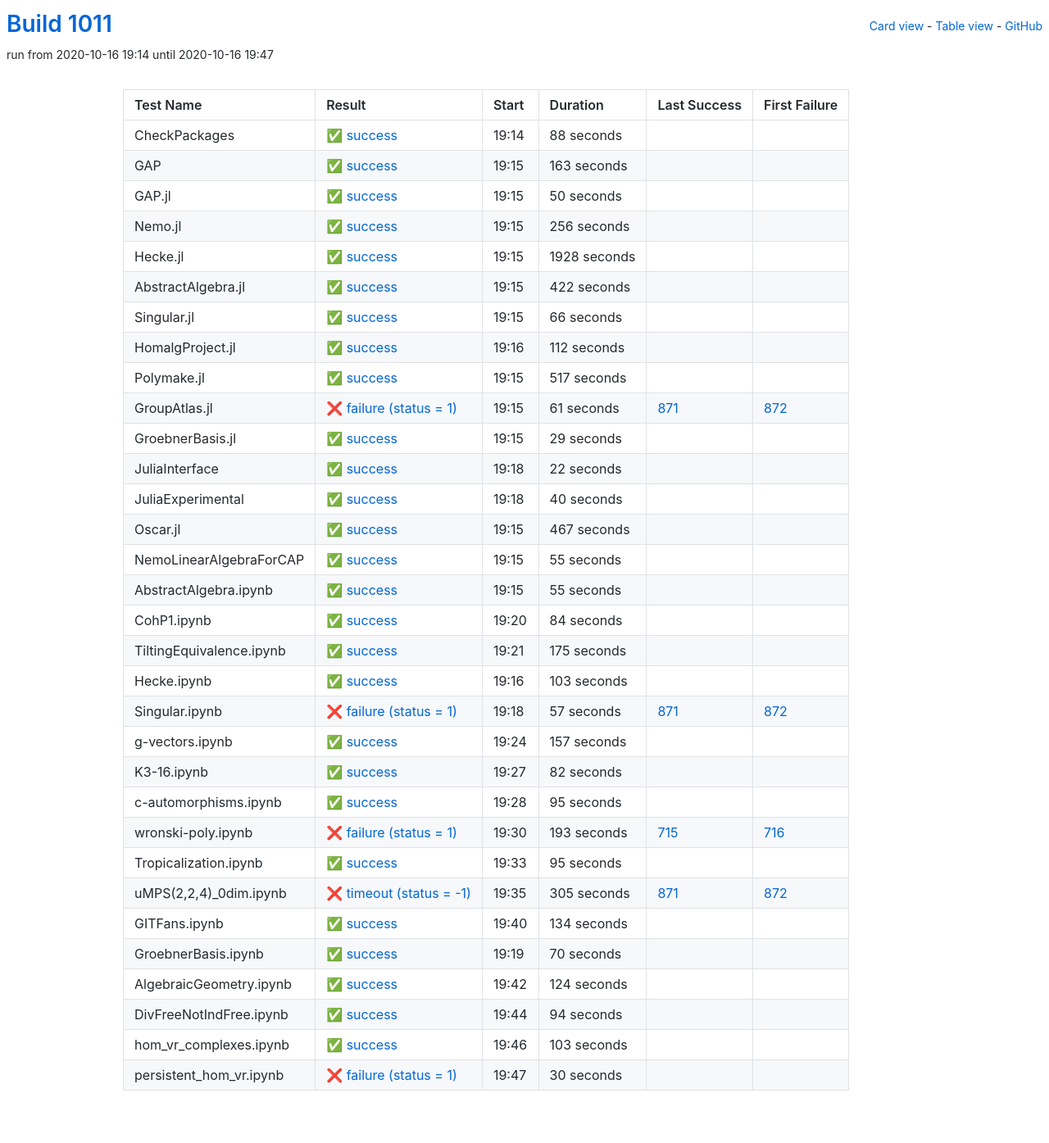
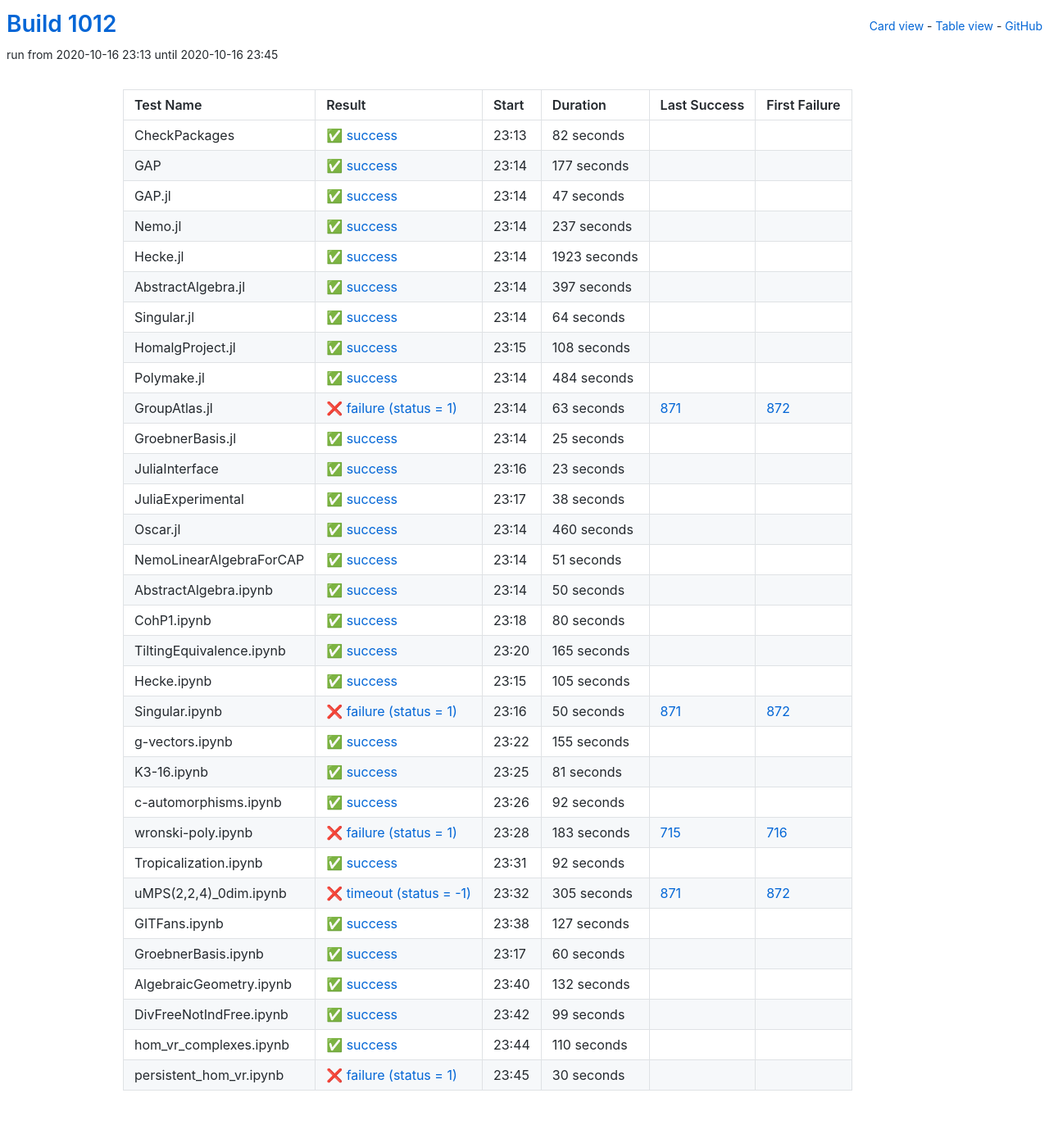
Before and after one commit to oscar-system/oscar-ci-status-stable, a Jekyll site: the page built from table.html, in a window 1280 px wide. Shown: the whole page at 82% size. Built offline with Jekyll 4.4.1, drawn with Linux system fonts in a browser that asks for light colours.

Commit message:
Build #1012

```diff
--- a/_data/ci.yml
+++ b/_data/ci.yml
@@ -1,6 +1,6 @@
 ---
-build: 1011
-build_url: https://oscarci.mathematik.uni-kl.de/job/oscar-stable/1011/
+build: 1012
+build_url: https://oscarci.mathematik.uni-kl.de/job/oscar-stable/1012/
 job: oscar-stable
 organization: oscar-system
 repo: oscar-ci-status-stable
@@ -8,32 +8,188 @@ repourl: https://github.com/oscar-system/oscar-ci-status-stable
 tests:
 - name: CheckPackages
   id: checkpackages
-  log: https://oscarci.mathematik.uni-kl.de/job/oscar-stable/1011/artifact/logs/build-1011/CheckPackages.log
-  start: 2020-10-16 19:14
+  log: https://oscarci.mathematik.uni-kl.de/job/oscar-stable/1012/artifact/logs/build-1012/CheckPackages.log
+  start: 2020-10-16 23:13
   success: true
   exitcode: 0
   status: success
-  duration: 88
+  duration: 82
   last_success: false
   last_success_url:
   first_failure: false
   first_failure_url:
 - name: GAP
   id: gap
-  log: https://oscarci.mathematik.uni-kl.de/job/oscar-stable/1011/artifact/logs/build-1011/GAP.log
-  start: 2020-10-16 19:15
+  log: https://oscarci.mathematik.uni-kl.de/job/oscar-stable/1012/artifact/logs/build-1012/GAP.log
+  start: 2020-10-16 23:14
   success: true
   exitcode: 0
   status: success
-  duration: 163
+  duration: 177
   last_success: false
   last_success_url:
   first_failure: false
   first_failure_url:
 - name: GAP.jl
   id: gap-jl
-  log: https://oscarci.mathematik.uni-kl.de/job/oscar-stable/1011/artifact/logs/build-1011/GAP.jl.log
-  start: 2020-10-16 19:15
+  log: https://oscarci.mathematik.uni-kl.de/job/oscar-stable/1012/artifact/logs/build-1012/GAP.jl.log
+  start: 2020-10-16 23:14
+  success: true
+  exitcode: 0
+  status: success
+  duration: 47
+  last_success: false
+  last_success_url:
+  first_failure: false
+  first_failure_url:
+- name: Nemo.jl
+  id: nemo-jl
+  log: https://oscarci.mathematik.uni-kl.de/job/oscar-stable/1012/artifact/logs/build-1012/Nemo.jl.log
+  start: 2020-10-16 23:14
+  success: true
+  exitcode: 0
+  status: success
+  duration: 237
+  last_success: false
+  last_success_url:
+  first_failure: false
+  first_failure_url:
+- name: Hecke.jl
+  id: hecke-jl
+  log: https://oscarci.mathematik.uni-kl.de/job/oscar-stable/1012/artifact/logs/build-1012/Hecke.jl.log
+  start: 2020-10-16 23:14
+  success: true
+  exitcode: 0
+  status: success
+  duration: 1923
+  last_success: false
+  last_success_url:
+  first_failure: false
+  first_failure_url:
+- name: AbstractAlgebra.jl
+  id: abstractalgebra-jl
+  log: https://oscarci.mathematik.uni-kl.de/job/oscar-stable/1012/artifact/logs/build-1012/AbstractAlgebra.jl.log
+  start: 2020-10-16 23:14
+  success: true
+  exitcode: 0
+  status: success
+  duration: 397
+  last_success: false
+  last_success_url:
+  first_failure: false
+  first_failure_url:
+- name: Singular.jl
+  id: singular-jl
+  log: https://oscarci.mathematik.uni-kl.de/job/oscar-stable/1012/artifact/logs/build-1012/Singular.jl.log
+  start: 2020-10-16 23:14
+  success: true
+  exitcode: 0
+  status: success
+  duration: 64
+  last_success: false
+  last_success_url:
+  first_failure: false
+  first_failure_url:
+- name: HomalgProject.jl
+  id: homalgproject-jl
+  log: https://oscarci.mathematik.uni-kl.de/job/oscar-stable/1012/artifact/logs/build-1012/HomalgProject.jl.log
+  start: 2020-10-16 23:15
+  success: true
+  exitcode: 0
+  status: success
+  duration: 108
+  last_success: false
+  last_success_url:
+  first_failure: false
+  first_failure_url:
+- name: Polymake.jl
+  id: polymake-jl
+  log: https://oscarci.mathematik.uni-kl.de/job/oscar-stable/1012/artifact/logs/build-1012/Polymake.jl.log
+  start: 2020-10-16 23:14
+  success: true
+  exitcode: 0
+  status: success
+  duration: 484
+  last_success: false
+  last_success_url:
+  first_failure: false
+  first_failure_url:
+- name: GroupAtlas.jl
+  id: groupatlas-jl
+  log: https://oscarci.mathematik.uni-kl.de/job/oscar-stable/1012/artifact/logs/build-1012/GroupAtlas.jl.log
+  start: 2020-10-16 23:14
+  success: false
+  exitcode: 1
+  status: failure
+  duration: 63
+  last_success: 871
+  last_success_url: https://oscarci.mathematik.uni-kl.de/job/oscar-stable/871/
+  first_failure: 872
+  first_failure_url: https://oscarci.mathematik.uni-kl.de/job/oscar-stable/872/
+- name: GroebnerBasis.jl
+  id: groebnerbasis-jl
+  log: https://oscarci.mathematik.uni-kl.de/job/oscar-stable/1012/artifact/logs/build-1012/GroebnerBasis.jl.log
+  start: 2020-10-16 23:14
+  success: true
+  exitcode: 0
+  status: success
+  duration: 25
+  last_success: false
+  last_success_url:
+  first_failure: false
+  first_failure_url:
+- name: JuliaInterface
+  id: juliainterface
+  log: https://oscarci.mathematik.uni-kl.de/job/oscar-stable/1012/artifact/logs/build-1012/JuliaInterface.log
+  start: 2020-10-16 23:16
+  success: true
+  exitcode: 0
+  status: success
+  duration: 23
+  last_success: false
+  last_success_url:
+  first_failure: false
+  first_failure_url:
+- name: JuliaExperimental
+  id: juliaexperimental
+  log: https://oscarci.mathematik.uni-kl.de/job/oscar-stable/1012/artifact/logs/build-1012/JuliaExperimental.log
+  start: 2020-10-16 23:17
+  success: true
+  exitcode: 0
+  status: success
+  duration: 38
+  last_success: false
+  last_success_url:
+  first_failure: false
+  first_failure_url:
+- name: Oscar.jl
+  id: oscar-jl
+  log: https://oscarci.mathematik.uni-kl.de/job/oscar-stable/1012/artifact/logs/build-1012/Oscar.jl.log
+  start: 2020-10-16 23:14
+  success: true
+  exitcode: 0
+  status: success
+  duration: 460
+  last_success: false
+  last_success_url:
+  first_failure: false
+  first_failure_url:
+- name: NemoLinearAlgebraForCAP
+  id: nemolinearalgebraforcap
+  log: https://oscarci.mathematik.uni-kl.de/job/oscar-stable/1012/artifact/logs/build-1012/NemoLinearAlgebraForCAP.log
+  start: 2020-10-16 23:14
+  success: true
+  exitcode: 0
+  status: success
+  duration: 51
+  last_success: false
+  last_success_url:
+  first_failure: false
+  first_failure_url:
+- name: AbstractAlgebra.ipynb
+  id: abstractalgebra-ipynb
+  log: https://oscarci.mathematik.uni-kl.de/job/oscar-stable/1012/artifact/logs/build-1012/AbstractAlgebra.ipynb.log
+  start: 2020-10-16 23:14
   success: true
   exitcode: 0
   status: success
@@ -42,274 +198,118 @@ tests:
   last_success_url:
   first_failure: false
   first_failure_url:
-- name: Nemo.jl
-  id: nemo-jl
-  log: https://oscarci.mathematik.uni-kl.de/job/oscar-stable/1011/artifact/logs/build-1011/Nemo.jl.log
-  start: 2020-10-16 19:15
+- name: CohP1.ipynb
+  id: cohp1-ipynb
+  log: https://oscarci.mathematik.uni-kl.de/job/oscar-stable/1012/artifact/logs/build-1012/CohP1.ipynb.log
+  start: 2020-10-16 23:18
   success: true
   exitcode: 0
   status: success
-  duration: 256
-  last_success: false
-  last_success_url:
-  first_failure: false
-  first_failure_url:
-- name: Hecke.jl
-  id: hecke-jl
-  log: https://oscarci.mathematik.uni-kl.de/job/oscar-stable/1011/artifact/logs/build-1011/Hecke.jl.log
-  start: 2020-10-16 19:15
-  success: true
-  exitcode: 0
-  status: success
-  duration: 1928
-  last_success: false
-  last_success_url:
-  first_failure: false
-  first_failure_url:
-- name: AbstractAlgebra.jl
-  id: abstractalgebra-jl
-  log: https://oscarci.mathematik.uni-kl.de/job/oscar-stable/1011/artifact/logs/build-1011/AbstractAlgebra.jl.log
-  start: 2020-10-16 19:15
-  success: true
-  exitcode: 0
-  status: success
-  duration: 422
-  last_success: false
-  last_success_url:
-  first_failure: false
-  first_failure_url:
-- name: Singular.jl
-  id: singular-jl
-  log: https://oscarci.mathematik.uni-kl.de/job/oscar-stable/1011/artifact/logs/build-1011/Singular.jl.log
-  start: 2020-10-16 19:15
-  success: true
-  exitcode: 0
-  status: success
-  duration: 66
-  last_success: false
-  last_success_url:
-  first_failure: false
-  first_failure_url:
-- name: HomalgProject.jl
-  id: homalgproject-jl
-  log: https://oscarci.mathematik.uni-kl.de/job/oscar-stable/1011/artifact/logs/build-1011/HomalgProject.jl.log
-  start: 2020-10-16 19:16
-  success: true
-  exitcode: 0
-  status: success
-  duration: 112
-  last_success: false
-  last_success_url:
-  first_failure: false
-  first_failure_url:
-- name: Polymake.jl
-  id: polymake-jl
-  log: https://oscarci.mathematik.uni-kl.de/job/oscar-stable/1011/artifact/logs/build-1011/Polymake.jl.log
-  start: 2020-10-16 19:15
-  success: true
-  exitcode: 0
-  status: success
-  duration: 517
-  last_success: false
-  last_success_url:
-  first_failure: false
-  first_failure_url:
-- name: GroupAtlas.jl
-  id: groupatlas-jl
-  log: https://oscarci.mathematik.uni-kl.de/job/oscar-stable/1011/artifact/logs/build-1011/GroupAtlas.jl.log
-  start: 2020-10-16 19:15
-  success: false
-  exitcode: 1
-  status: failure
-  duration: 61
-  last_success: 871
-  last_success_url: https://oscarci.mathematik.uni-kl.de/job/oscar-stable/871/
-  first_failure: 872
-  first_failure_url: https://oscarci.mathematik.uni-kl.de/job/oscar-stable/872/
-- name: GroebnerBasis.jl
-  id: groebnerbasis-jl
-  log: https://oscarci.mathematik.uni-kl.de/job/oscar-stable/1011/artifact/logs/build-1011/GroebnerBasis.jl.log
-  start: 2020-10-16 19:15
-  success: true
-  exitcode: 0
-  status: success
-  duration: 29
-  last_success: false
-  last_success_url:
-  first_failure: false
-  first_failure_url:
-- name: JuliaInterface
-  id: juliainterface
-  log: https://oscarci.mathematik.uni-kl.de/job/oscar-stable/1011/artifact/logs/build-1011/JuliaInterface.log
-  start: 2020-10-16 19:18
-  success: true
-  exitcode: 0
-  status: success
-  duration: 22
-  last_success: false
-  last_success_url:
-  first_failure: false
-  first_failure_url:
-- name: JuliaExperimental
-  id: juliaexperimental
-  log: https://oscarci.mathematik.uni-kl.de/job/oscar-stable/1011/artifact/logs/build-1011/JuliaExperimental.log
-  start: 2020-10-16 19:18
-  success: true
-  exitcode: 0
-  status: success
-  duration: 40
-  last_success: false
-  last_success_url:
-  first_failure: false
-  first_failure_url:
-- name: Oscar.jl
-  id: oscar-jl
-  log: https://oscarci.mathematik.uni-kl.de/job/oscar-stable/1011/artifact/logs/build-1011/Oscar.jl.log
-  start: 2020-10-16 19:15
-  success: true
-  exitcode: 0
-  status: success
-  duration: 467
-  last_success: false
-  last_success_url:
-  first_failure: false
-  first_failure_url:
-- name: NemoLinearAlgebraForCAP
-  id: nemolinearalgebraforcap
-  log: https://oscarci.mathematik.uni-kl.de/job/oscar-stable/1011/artifact/logs/build-1011/NemoLinearAlgebraForCAP.log
-  start: 2020-10-16 19:15
-  success: true
-  exitcode: 0
-  status: success
-  duration: 55
-  last_success: false
-  last_success_url:
-  first_failure: false
-  first_failure_url:
-- name: AbstractAlgebra.ipynb
-  id: abstractalgebra-ipynb
-  log: https://oscarci.mathematik.uni-kl.de/job/oscar-stable/1011/artifact/logs/build-1011/AbstractAlgebra.ipynb.log
-  start: 2020-10-16 19:15
-  success: true
-  exitcode: 0
-  status: success
-  duration: 55
-  last_success: false
-  last_success_url:
-  first_failure: false
-  first_failure_url:
-- name: CohP1.ipynb
-  id: cohp1-ipynb
-  log: https://oscarci.mathematik.uni-kl.de/job/oscar-stable/1011/artifact/logs/build-1011/CohP1.ipynb.log
-  start: 2020-10-16 19:20
-  success: true
-  exitcode: 0
-  status: success
-  duration: 84
+  duration: 80
   last_success: false
   last_success_url:
   first_failure: false
   first_failure_url:
 - name: TiltingEquivalence.ipynb
   id: tiltingequivalence-ipynb
-  log: https://oscarci.mathematik.uni-kl.de/job/oscar-stable/1011/artifact/logs/build-1011/TiltingEquivalence.ipynb.log
-  start: 2020-10-16 19:21
+  log: https://oscarci.mathematik.uni-kl.de/job/oscar-stable/1012/artifact/logs/build-1012/TiltingEquivalence.ipynb.log
+  start: 2020-10-16 23:20
   success: true
   exitcode: 0
   status: success
-  duration: 175
+  duration: 165
   last_success: false
   last_success_url:
   first_failure: false
   first_failure_url:
 - name: Hecke.ipynb
   id: hecke-ipynb
-  log: https://oscarci.mathematik.uni-kl.de/job/oscar-stable/1011/artifact/logs/build-1011/Hecke.ipynb.log
-  start: 2020-10-16 19:16
+  log: https://oscarci.mathematik.uni-kl.de/job/oscar-stable/1012/artifact/logs/build-1012/Hecke.ipynb.log
+  start: 2020-10-16 23:15
   success: true
   exitcode: 0
   status: success
-  duration: 103
+  duration: 105
   last_success: false
   last_success_url:
   first_failure: false
   first_failure_url:
 - name: Singular.ipynb
   id: singular-ipynb
-  log: https://oscarci.mathematik.uni-kl.de/job/oscar-stable/1011/artifact/logs/build-1011/Singular.ipynb.log
-  start: 2020-10-16 19:18
+  log: https://oscarci.mathematik.uni-kl.de/job/oscar-stable/1012/artifact/logs/build-1012/Singular.ipynb.log
+  start: 2020-10-16 23:16
   success: false
   exitcode: 1
   status: failure
-  duration: 57
+  duration: 50
   last_success: 871
   last_success_url: https://oscarci.mathematik.uni-kl.de/job/oscar-stable/871/
   first_failure: 872
   first_failure_url: https://oscarci.mathematik.uni-kl.de/job/oscar-stable/872/
 - name: g-vectors.ipynb
   id: g-vectors-ipynb
-  log: https://oscarci.mathematik.uni-kl.de/job/oscar-stable/1011/artifact/logs/build-1011/g-vectors.ipynb.log
-  start: 2020-10-16 19:24
+  log: https://oscarci.mathematik.uni-kl.de/job/oscar-stable/1012/artifact/logs/build-1012/g-vectors.ipynb.log
+  start: 2020-10-16 23:22
   success: true
   exitcode: 0
   status: success
-  duration: 157
+  duration: 155
   last_success: false
   last_success_url:
   first_failure: false
   first_failure_url:
 - name: K3-16.ipynb
   id: k3-16-ipynb
-  log: https://oscarci.mathematik.uni-kl.de/job/oscar-stable/1011/artifact/logs/build-1011/K3-16.ipynb.log
-  start: 2020-10-16 19:27
+  log: https://oscarci.mathematik.uni-kl.de/job/oscar-stable/1012/artifact/logs/build-1012/K3-16.ipynb.log
+  start: 2020-10-16 23:25
   success: true
   exitcode: 0
   status: success
-  duration: 82
+  duration: 81
   last_success: false
   last_success_url:
   first_failure: false
   first_failure_url:
 - name: c-automorphisms.ipynb
   id: c-automorphisms-ipynb
-  log: https://oscarci.mathematik.uni-kl.de/job/oscar-stable/1011/artifact/logs/build-1011/c-automorphisms.ipynb.log
-  start: 2020-10-16 19:28
+  log: https://oscarci.mathematik.uni-kl.de/job/oscar-stable/1012/artifact/logs/build-1012/c-automorphisms.ipynb.log
+  start: 2020-10-16 23:26
   success: true
   exitcode: 0
   status: success
-  duration: 95
+  duration: 92
   last_success: false
   last_success_url:
   first_failure: false
   first_failure_url:
 - name: wronski-poly.ipynb
   id: wronski-poly-ipynb
-  log: https://oscarci.mathematik.uni-kl.de/job/oscar-stable/1011/artifact/logs/build-1011/wronski-poly.ipynb.log
-  start: 2020-10-16 19:30
+  log: https://oscarci.mathematik.uni-kl.de/job/oscar-stable/1012/artifact/logs/build-1012/wronski-poly.ipynb.log
+  start: 2020-10-16 23:28
   success: false
   exitcode: 1
   status: failure
-  duration: 193
+  duration: 183
   last_success: 715
   last_success_url: https://oscarci.mathematik.uni-kl.de/job/oscar-stable/715/
   first_failure: 716
   first_failure_url: https://oscarci.mathematik.uni-kl.de/job/oscar-stable/716/
 - name: Tropicalization.ipynb
   id: tropicalization-ipynb
-  log: https://oscarci.mathematik.uni-kl.de/job/oscar-stable/1011/artifact/logs/build-1011/Tropicalization.ipynb.log
-  start: 2020-10-16 19:33
+  log: https://oscarci.mathematik.uni-kl.de/job/oscar-stable/1012/artifact/logs/build-1012/Tropicalization.ipynb.log
+  start: 2020-10-16 23:31
   success: true
   exitcode: 0
   status: success
-  duration: 95
+  duration: 92
   last_success: false
   last_success_url:
   first_failure: false
   first_failure_url:
 - name: uMPS(2,2,4)_0dim.ipynb
   id: umps-2-2-4-0dim-ipynb
-  log: https://oscarci.mathematik.uni-kl.de/job/oscar-stable/1011/artifact/logs/build-1011/uMPS-2-2-4-_0dim.ipynb.log
-  start: 2020-10-16 19:35
+  log: https://oscarci.mathematik.uni-kl.de/job/oscar-stable/1012/artifact/logs/build-1012/uMPS-2-2-4-_0dim.ipynb.log
+  start: 2020-10-16 23:32
   success: false
   exitcode: -1
   status: timeout
@@ -320,68 +320,68 @@ tests:
   first_failure_url: https://oscarci.mathematik.uni-kl.de/job/oscar-stable/872/
 - name: GITFans.ipynb
   id: gitfans-ipynb
-  log: https://oscarci.mathematik.uni-kl.de/job/oscar-stable/1011/artifact/logs/build-1011/GITFans.ipynb.log
-  start: 2020-10-16 19:40
+  log: https://oscarci.mathematik.uni-kl.de/job/oscar-stable/1012/artifact/logs/build-1012/GITFans.ipynb.log
+  start: 2020-10-16 23:38
   success: true
   exitcode: 0
   status: success
-  duration: 134
+  duration: 127
   last_success: false
   last_success_url:
   first_failure: false
   first_failure_url:
 - name: GroebnerBasis.ipynb
   id: groebnerbasis-ipynb
-  log: https://oscarci.mathematik.uni-kl.de/job/oscar-stable/1011/artifact/logs/build-1011/GroebnerBasis.ipynb.log
-  start: 2020-10-16 19:19
+  log: https://oscarci.mathematik.uni-kl.de/job/oscar-stable/1012/artifact/logs/build-1012/GroebnerBasis.ipynb.log
+  start: 2020-10-16 23:17
   success: true
   exitcode: 0
   status: success
-  duration: 70
+  duration: 60
   last_success: false
   last_success_url:
   first_failure: false
   first_failure_url:
 - name: AlgebraicGeometry.ipynb
   id: algebraicgeometry-ipynb
-  log: https://oscarci.mathematik.uni-kl.de/job/oscar-stable/1011/artifact/logs/build-1011/AlgebraicGeometry.ipynb.log
-  start: 2020-10-16 19:42
+  log: https://oscarci.mathematik.uni-kl.de/job/oscar-stable/1012/artifact/logs/build-1012/AlgebraicGeometry.ipynb.log
+  start: 2020-10-16 23:40
   success: true
   exitcode: 0
   status: success
-  duration: 124
+  duration: 132
   last_success: false
   last_success_url:
   first_failure: false
   first_failure_url:
 - name: DivFreeNotIndFree.ipynb
   id: divfreenotindfree-ipynb
-  log: https://oscarci.mathematik.uni-kl.de/job/oscar-stable/1011/artifact/logs/build-1011/DivFreeNotIndFree.ipynb.log
-  start: 2020-10-16 19:44
+  log: https://oscarci.mathematik.uni-kl.de/job/oscar-stable/1012/artifact/logs/build-1012/DivFreeNotIndFree.ipynb.log
+  start: 2020-10-16 23:42
   success: true
   exitcode: 0
   status: success
-  duration: 94
+  duration: 99
   last_success: false
   last_success_url:
   first_failure: false
   first_failure_url:
 - name: hom_vr_complexes.ipynb
   id: hom-vr-complexes-ipynb
-  log: https://oscarci.mathematik.uni-kl.de/job/oscar-stable/1011/artifact/logs/build-1011/hom_vr_complexes.ipynb.log
-  start: 2020-10-16 19:46
+  log: https://oscarci.mathematik.uni-kl.de/job/oscar-stable/1012/artifact/logs/build-1012/hom_vr_complexes.ipynb.log
+  start: 2020-10-16 23:44
   success: true
   exitcode: 0
   status: success
-  duration: 103
+  duration: 110
   last_success: false
   last_success_url:
   first_failure: false
   first_failure_url:
 - name: persistent_hom_vr.ipynb
   id: persistent-hom-vr-ipynb
-  log: https://oscarci.mathematik.uni-kl.de/job/oscar-stable/1011/artifact/logs/build-1011/persistent_hom_vr.ipynb.log
-  start: 2020-10-16 19:47
+  log: https://oscarci.mathematik.uni-kl.de/job/oscar-stable/1012/artifact/logs/build-1012/persistent_hom_vr.ipynb.log
+  start: 2020-10-16 23:45
   success: false
   exitcode: 1
   status: failure
```
Also changed, not shown: README.md.
